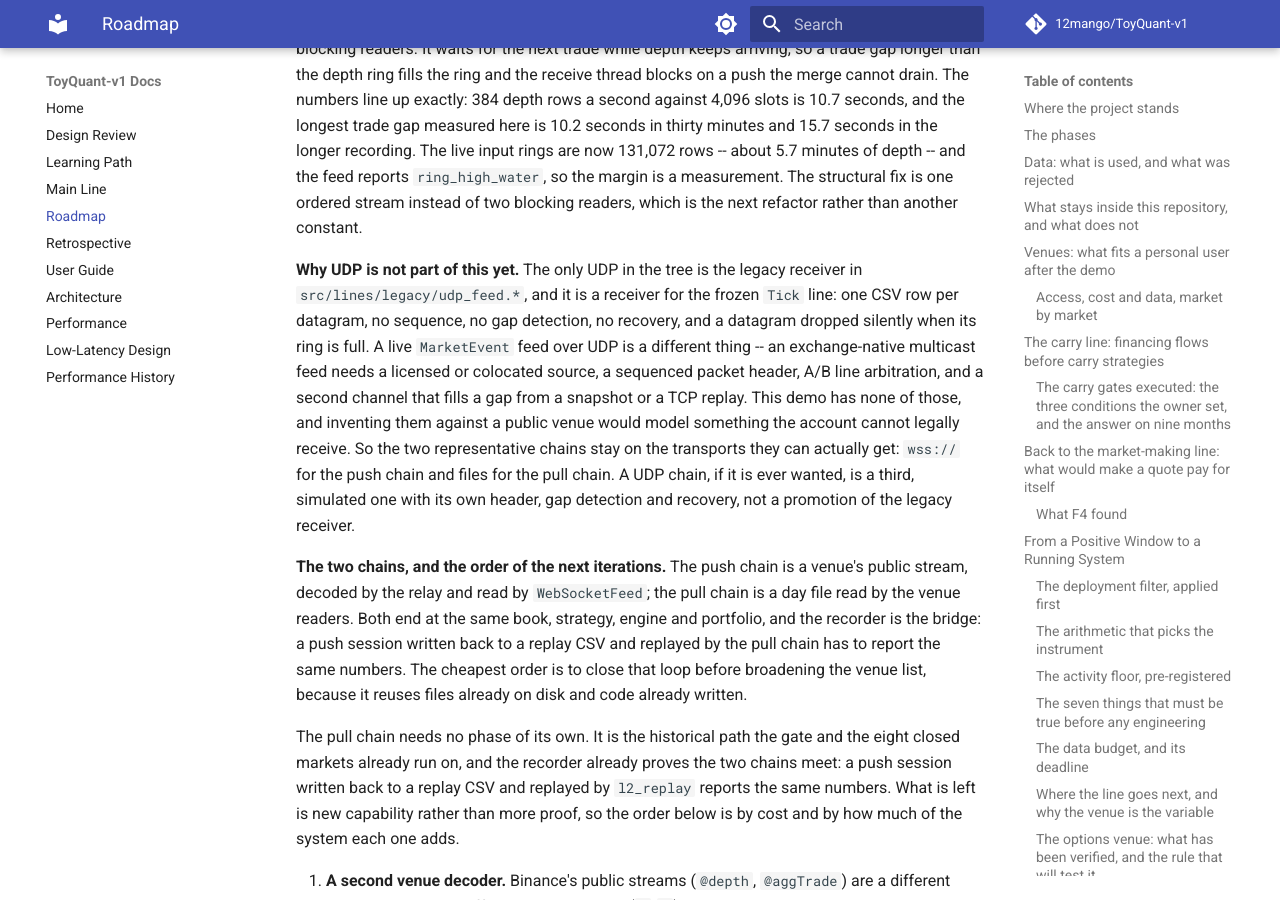
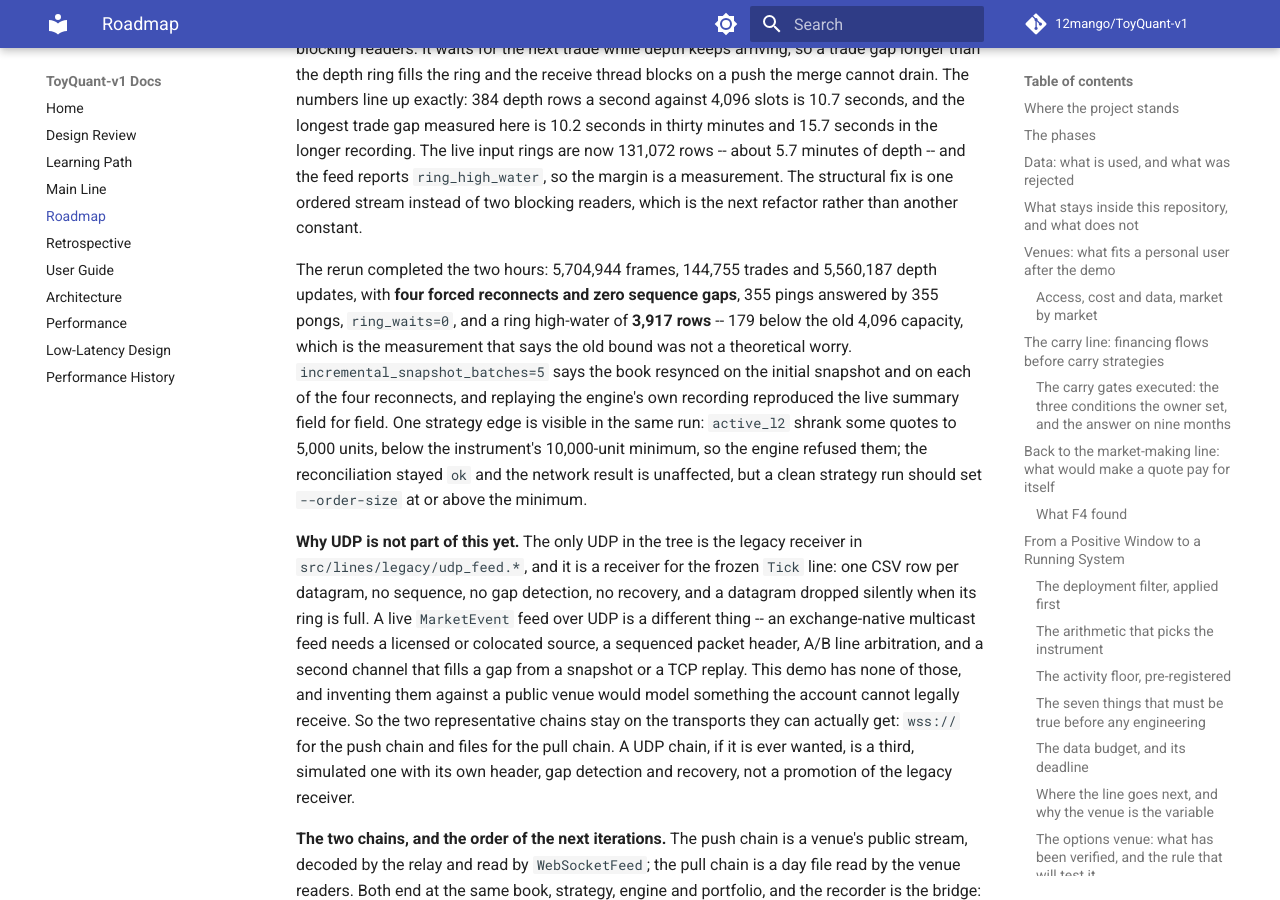
Before and after one commit to 12mango/ToyQuant-v1, an MkDocs documentation site: the page built from docs/ROADMAP.md, in a window 1280 px wide and 900 px high, scrolled down 40224 px. Built offline with MkDocs 1.6.1 and Material for MkDocs 9.7.7, drawn with Linux system fonts in a browser that asks for light colours; comment, search, counter and statistics services are not loaded.

Commit message:
docs: The two-hour rerun, and the bug the first one found
The rerun completed 1,800 seconds: 5,704,944 frames, 144,755 trades, 5,560,187 depth updates, four forced reconnects with zero sequence gaps, 355 pings answered by 355 pongs, no ring wait, a ring high-water of 3,917 against the old 4,096 capacity, five snapshot batches, reconciliation ok, and a replay of the engine's recording that reproduced the live summary field for field. The first attempt stopped at the second forced reconnect and is recorded with the fix; the strategy edge (quotes below the instrument's minimum) is recorded too.

```diff
--- a/docs/ROADMAP.md
+++ b/docs/ROADMAP.md
@@ -1179,6 +1179,16 @@ thread blocks on a push the merge cannot drain. The numbers line up exactly: 384
 depth -- and the feed reports `ring_high_water`, so the margin is a measurement. The structural fix is one
 ordered stream instead of two blocking readers, which is the next refactor rather than another constant.
 
+The rerun completed the two hours: 5,704,944 frames, 144,755 trades and 5,560,187 depth updates, with
+**four forced reconnects and zero sequence gaps**, 355 pings answered by 355 pongs, `ring_waits=0`, and a
+ring high-water of **3,917 rows** -- 179 below the old 4,096 capacity, which is the measurement that says
+the old bound was not a theoretical worry. `incremental_snapshot_batches=5` says the book resynced on the
+initial snapshot and on each of the four reconnects, and replaying the engine's own recording reproduced the
+live summary field for field. One strategy edge is visible in the same run: `active_l2` shrank some quotes
+to 5,000 units, below the instrument's 10,000-unit minimum, so the engine refused them; the reconciliation
+stayed `ok` and the network result is unaffected, but a clean strategy run should set `--order-size` at or
+above the minimum.
+
 **Why UDP is not part of this yet.** The only UDP in the tree is the legacy receiver in
 `src/lines/legacy/udp_feed.*`, and it is a receiver for the frozen `Tick` line: one CSV row per datagram, no
 sequence, no gap detection, no recovery, and a datagram dropped silently when its ring is full. A live
```
Also changed, not shown: CHANGELOG.md (+5 -0 lines).
